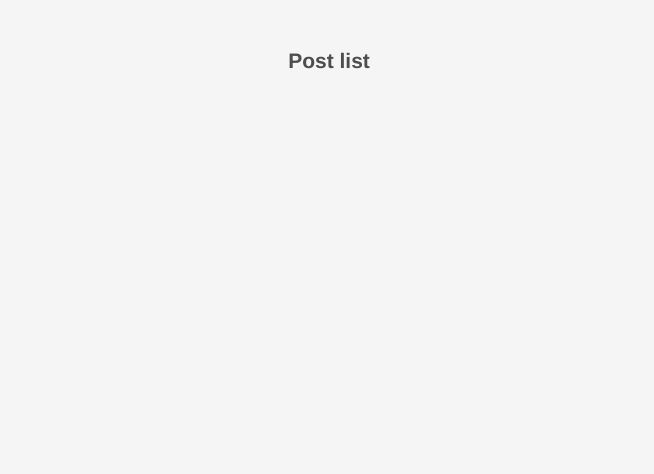
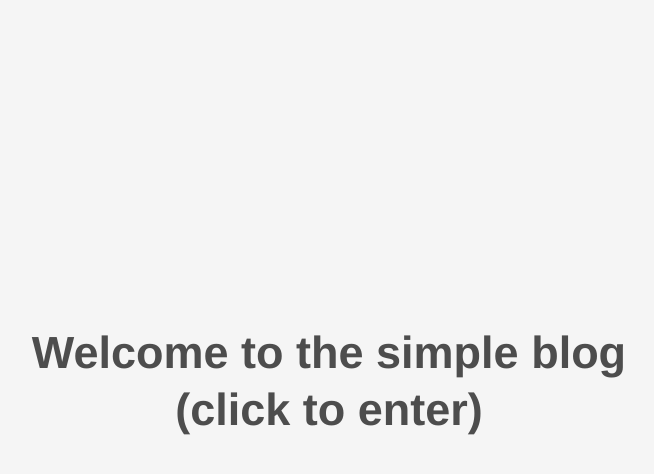
Before and after one commit to IvanVFedenko/blog_simple, a React (Create React App) app: page /#/ in a window 1280 px wide. Shown: the top 474 px of the page, without its empty margins (331-985 px from the left). Built offline with nearby package versions, Linux system fonts and the light colour scheme.

Commit message:
Some fixes were made

```diff
--- a/public/index.html
+++ b/public/index.html
@@ -9,7 +9,7 @@
       name="description"
       content="Web site created using create-react-app"
     />
-    <title>React App</title>
+    <title>Simple blog</title>
   </head>
   <body>
     <div id="root"></div>
--- a/src/Home.js
+++ b/src/Home.js
@@ -2,11 +2,14 @@ import React from 'react';
 import {NavLink} from 'react-router-dom';
 
 const Home = () =>
-  <div>
+  <div className="home">
     <nav>
       <ul>
         <li>
-          <NavLink to="/posts"><h1>Post list</h1></NavLink>
+          <NavLink to="/posts">
+            <h1>Welcome to the simple blog</h1>
+            <h1>(click to enter)</h1>
+          </NavLink>
         </li>
       </ul>
     </nav>
--- a/src/NewPost.js
+++ b/src/NewPost.js
@@ -20,6 +20,7 @@ class NewPost extends React.Component {
     title: '',
     body: '',
     creator: '',
+    errorsList: false,
   }
 
   componentDidMount() {
@@ -33,6 +34,8 @@ class NewPost extends React.Component {
   }
 
   handleSubmit = () => {
+
+    const { title, body, creator } = this.state;
     const url ='https://simple-blog-api.crew.red/posts'
     const d = new Date();
     const curr_date = d.getDate();
@@ -40,9 +43,9 @@ class NewPost extends React.Component {
     const curr_year = d.getFullYear();
 
     const data = {
-      title: this.state.title,
-      body: this.state.body,
-      creator: this.state.creator,
+      title,
+      body,
+      creator,
       date: (curr_year + "-" + curr_month + "-" + curr_date),
     }
 
@@ -79,6 +82,7 @@ class NewPost extends React.Component {
               type='title'
               name='title'
               onChange={this.handleChange}
+              onKeyPress={this.handlePress}
               placeholder=" Add title"
               value={title}
             />
@@ -93,6 +97,7 @@ class NewPost extends React.Component {
               type='body'
               name='body'
               onChange={this.handleChange}
+              onKeyPress={this.handlePress}
               placeholder=" Add post"
               value={body}
             />
@@ -105,8 +110,9 @@ class NewPost extends React.Component {
               className="postlist_input_author"
               type='creator'
               name='creator'
-                placeholder="Author"
+              placeholder=" Add author"
               onChange={this.handleChange}
+              onKeyPress={this.handlePress}
               value={creator}
             />
           </form>
@@ -114,6 +120,7 @@ class NewPost extends React.Component {
 
         <div>
           <Button
+            disabled={ !title.length || !body.length || !creator.length }
             variant="text"
             color="default"
             onClick={() => this.handleSubmit()}>
--- a/src/Post.js
+++ b/src/Post.js
@@ -63,7 +63,7 @@ class Post extends React.Component {
   render() {
     const { postId, posts, comments } = this.props;
     const shownPost = posts.find(post => post.id === +postId)
-    const { page, perPage } = this.state;
+    const { body, page, perPage } = this.state;
     const firstPosition = page * perPage;
     const lastPosition = page * perPage + perPage;
 
@@ -97,14 +97,19 @@ class Post extends React.Component {
             type='body'
             name='body'
             multiline={true}
-            rows={2}
+            rows={1}
             maxLength="2"
             onChange={this.handleChange}
             placeholder=" Add new comment"
             value={this.state.body}
             className="comment_input"
           />
-          <Button type='submit'>Add comment</Button>
+          <Button
+            type='submit'
+            disabled={!body.length}
+          >
+            Add comment
+          </Button>
         </form>
         {comments.length < 6 ? '' :
           <Pagination
--- a/src/Styles/App.css
+++ b/src/Styles/App.css
@@ -9,6 +9,12 @@ body {
   -webkit-font-smoothing: antialiased;
   -moz-osx-font-smoothing: grayscale;
   font-weight: 300;
+}
+
+.home {
+  text-align: center;
+  margin-top: 45%;
+  font-size: 30px;
 }
 
 .load-button {
```
Also changed, not shown: 39 other files (tests, documents, lock files or other folders). Lines whose indentation alone changed are shown as unchanged.
